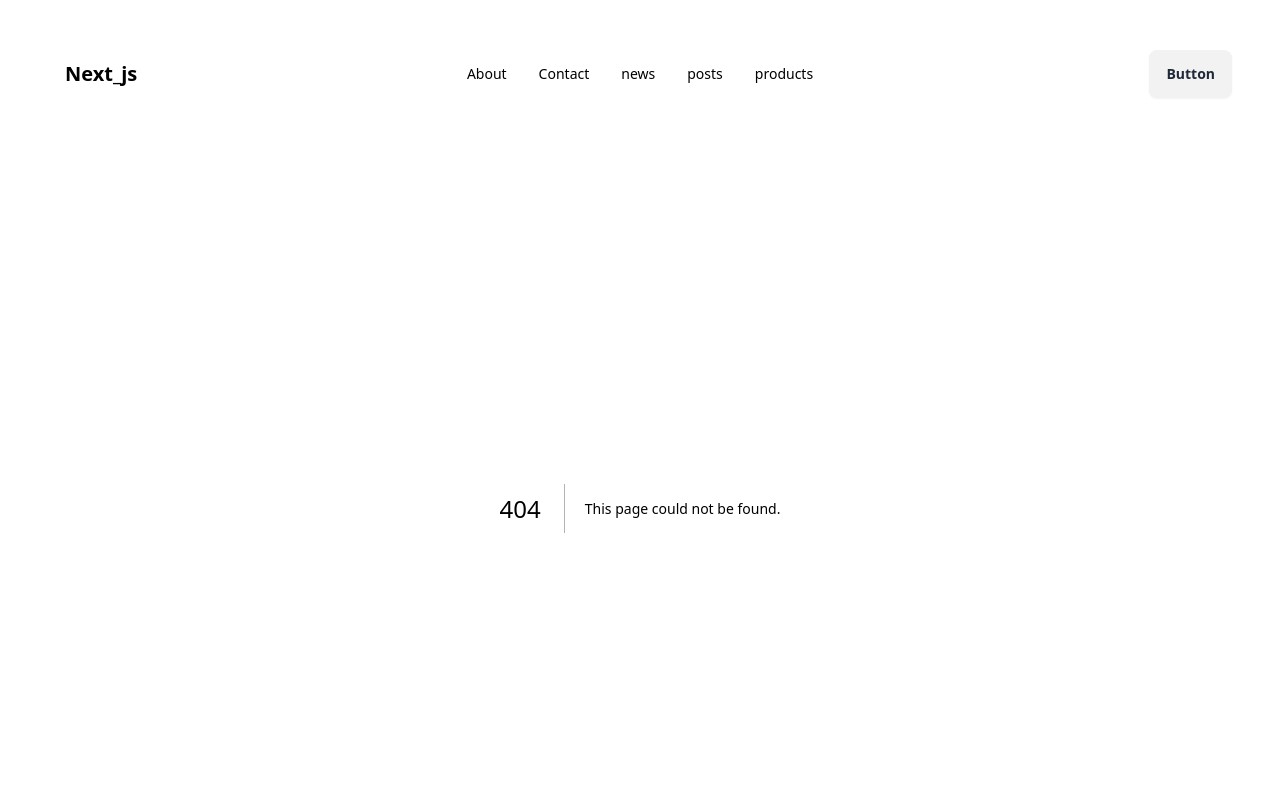
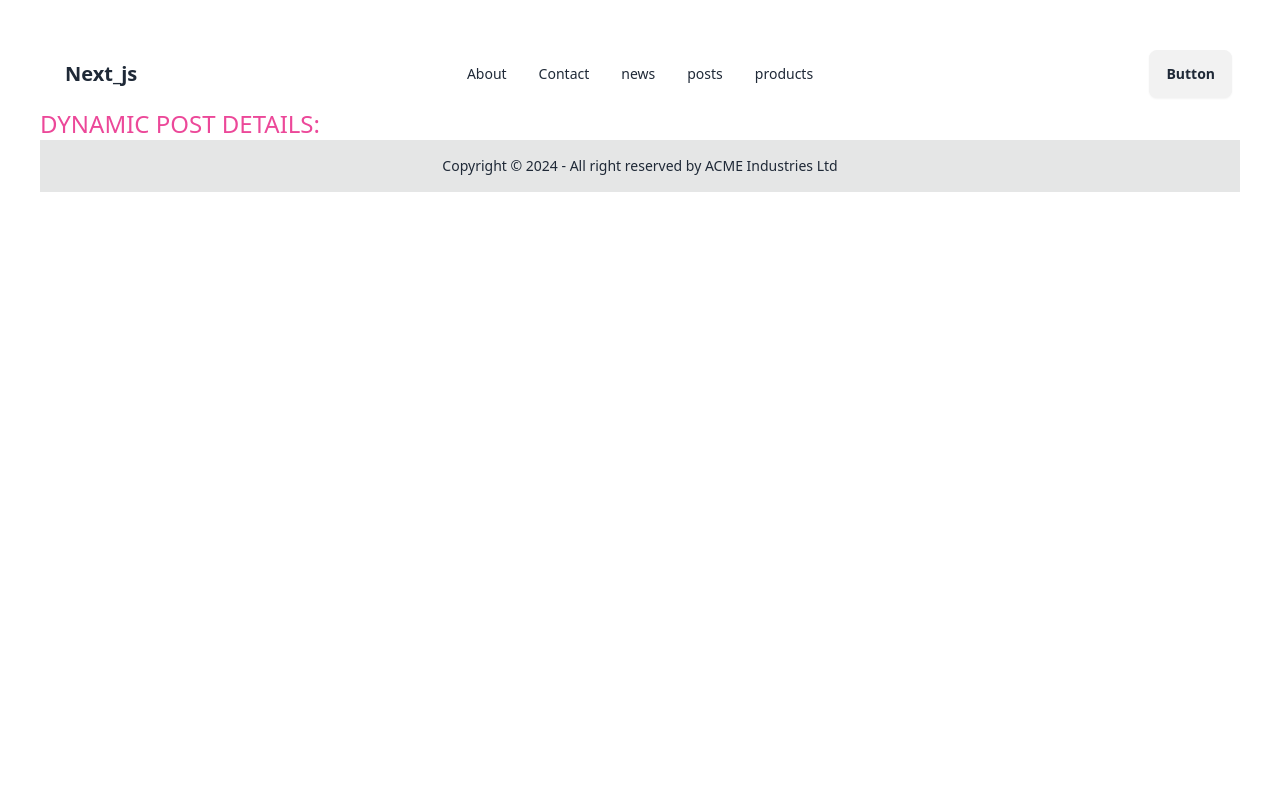
Before and after one commit to farukwebcode21/my-next-app, a Next.js app: page /posts/1 in a window 1280 px wide. Before the commit this address had no page. Shown: the top 800 px of the page. Built offline with nearby package versions, Linux system fonts and the light colour scheme.

Commit message:
fetch dynamic data

```diff
--- /dev/null
+++ b/src/app/posts/[id]/page.js
@@ -0,0 +1,14 @@
+import React from "react";
+
+const DynamicPost = ({ params }) => {
+  console.log(params.id);
+  return (
+    <div>
+      <h1 className="text-2xl uppercase text-pink-500">
+        Dynamic Post Details:
+      </h1>
+    </div>
+  );
+};
+
+export default DynamicPost;
--- a/src/app/posts/page.js
+++ b/src/app/posts/page.js
@@ -1,3 +1,4 @@
+import Link from "next/link";
 import React from "react";
 
 const PostsPage = async () => {
@@ -14,7 +15,12 @@ const PostsPage = async () => {
           >
             <li className="text-2xl">Title :{post.title}</li>
             <p className="text-xl">{post.body}</p>
-            <button className="btn btn-ghost">Details</button>
+            <Link
+              href={`/posts/${post.id}`}
+              className="btn mt-5 bg-primary text-black"
+            >
+              Details
+            </Link>
           </div>
         ))}
       </ul>
```
